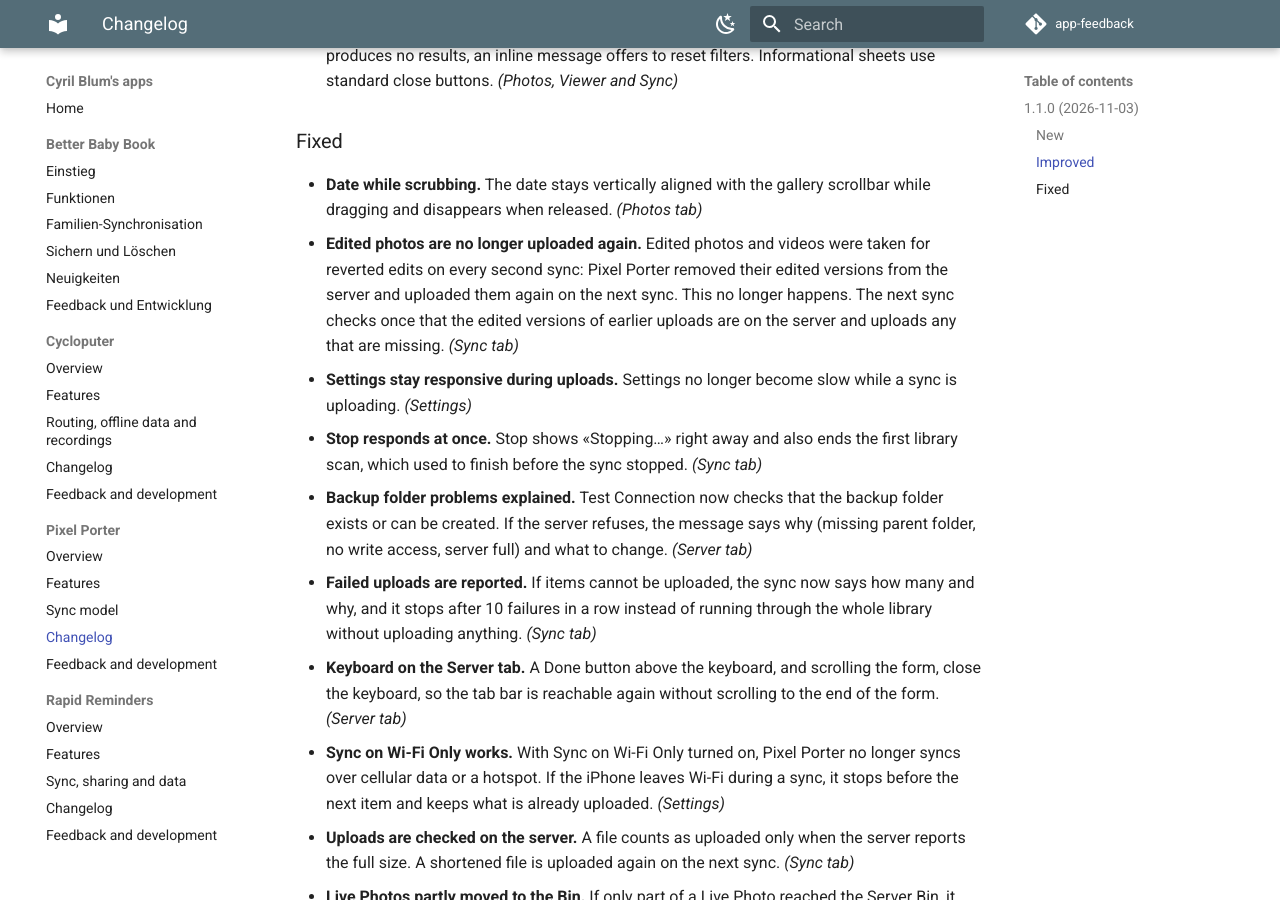
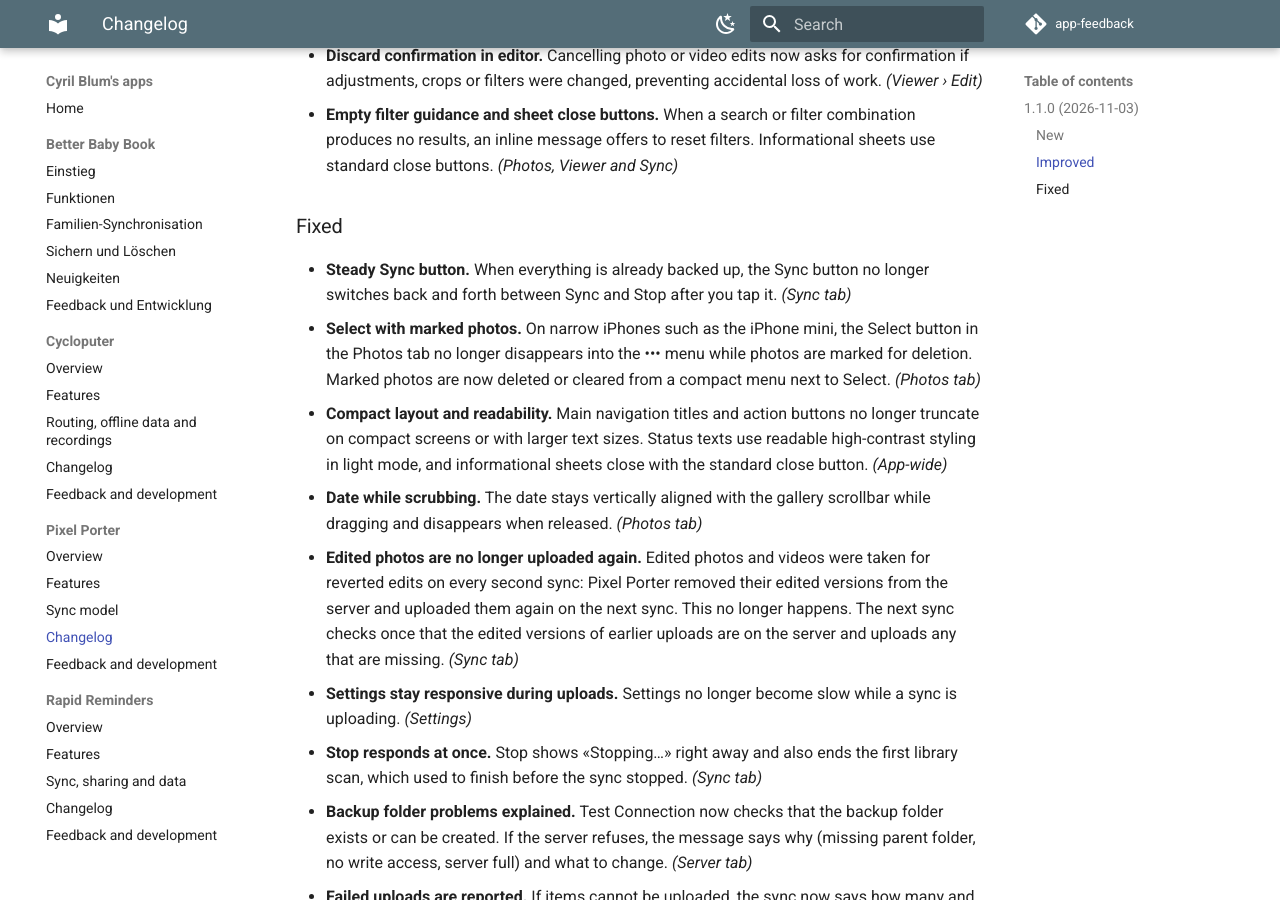
Before and after one commit to CyrilBlum/app-feedback, an MkDocs documentation site: the page built from docs/pixel-porter/changelog.md, in a window 1280 px wide and 900 px high, scrolled down 2641 px. Built offline with MkDocs 1.6.1 and Material for MkDocs 9.7.7, drawn with Linux system fonts in a browser that asks for light colours; comment, search, counter and statistics services are not loaded; some of the changed text lies outside the part shown.

Commit message:
Pixel Porter changelog: Select with marked photos (Build 103)
Co-Authored-By: Claude Opus 5.5 <noreply@anthropic.com>

```diff
--- a/docs/pixel-porter/changelog.md
+++ b/docs/pixel-porter/changelog.md
@@ -6,6 +6,7 @@ All changes to Pixel Porter, newest first. The same list is in the app under Set
 
 ### New
 
+- **Optional server checksum check.** Before Free Up Space removes backed-up photos from your iPhone, it can now optionally download and verify the SHA-256 checksum of every file on the server. You can turn this on in Settings under Safety. *(Settings and Sync tab)*
 - **Date while scrubbing.** Press and drag along the right edge of the Photos tab to scroll quickly. A label next to the scroll bar shows the year, month or day you are passing. *(Photos tab)*
 - **Collapsible date sections.** Collapse and expand day, month and year sections in the Photos tab by tapping their headers. A small button in the top right collapses or expands all sections at once for faster navigation. *(Photos tab)*
 - **Album management.** Add selected photos to an album, create new albums, rename and delete albums directly in Pixel Porter. Changes are written to Apple Photos and synced to the server with album backup enabled. Deleting an album never deletes its photos. *(Photos tab)*
@@ -41,6 +42,9 @@ All changes to Pixel Porter, newest first. The same list is in the app under Set
 
 ### Fixed
 
+- **Steady Sync button.** When everything is already backed up, the Sync button no longer switches back and forth between Sync and Stop after you tap it. *(Sync tab)*
+- **Select with marked photos.** On narrow iPhones such as the iPhone mini, the Select button in the Photos tab no longer disappears into the ••• menu while photos are marked for deletion. Marked photos are now deleted or cleared from a compact menu next to Select. *(Photos tab)*
+- **Compact layout and readability.** Main navigation titles and action buttons no longer truncate on compact screens or with larger text sizes. Status texts use readable high-contrast styling in light mode, and informational sheets close with the standard close button. *(App-wide)*
 - **Date while scrubbing.** The date stays vertically aligned with the gallery scrollbar while dragging and disappears when released. *(Photos tab)*
 - **Edited photos are no longer uploaded again.** Edited photos and videos were taken for reverted edits on every second sync: Pixel Porter removed their edited versions from the server and uploaded them again on the next sync. This no longer happens. The next sync checks once that the edited versions of earlier uploads are on the server and uploads any that are missing. *(Sync tab)*
 - **Settings stay responsive during uploads.** Settings no longer become slow while a sync is uploading. *(Settings)*
```
